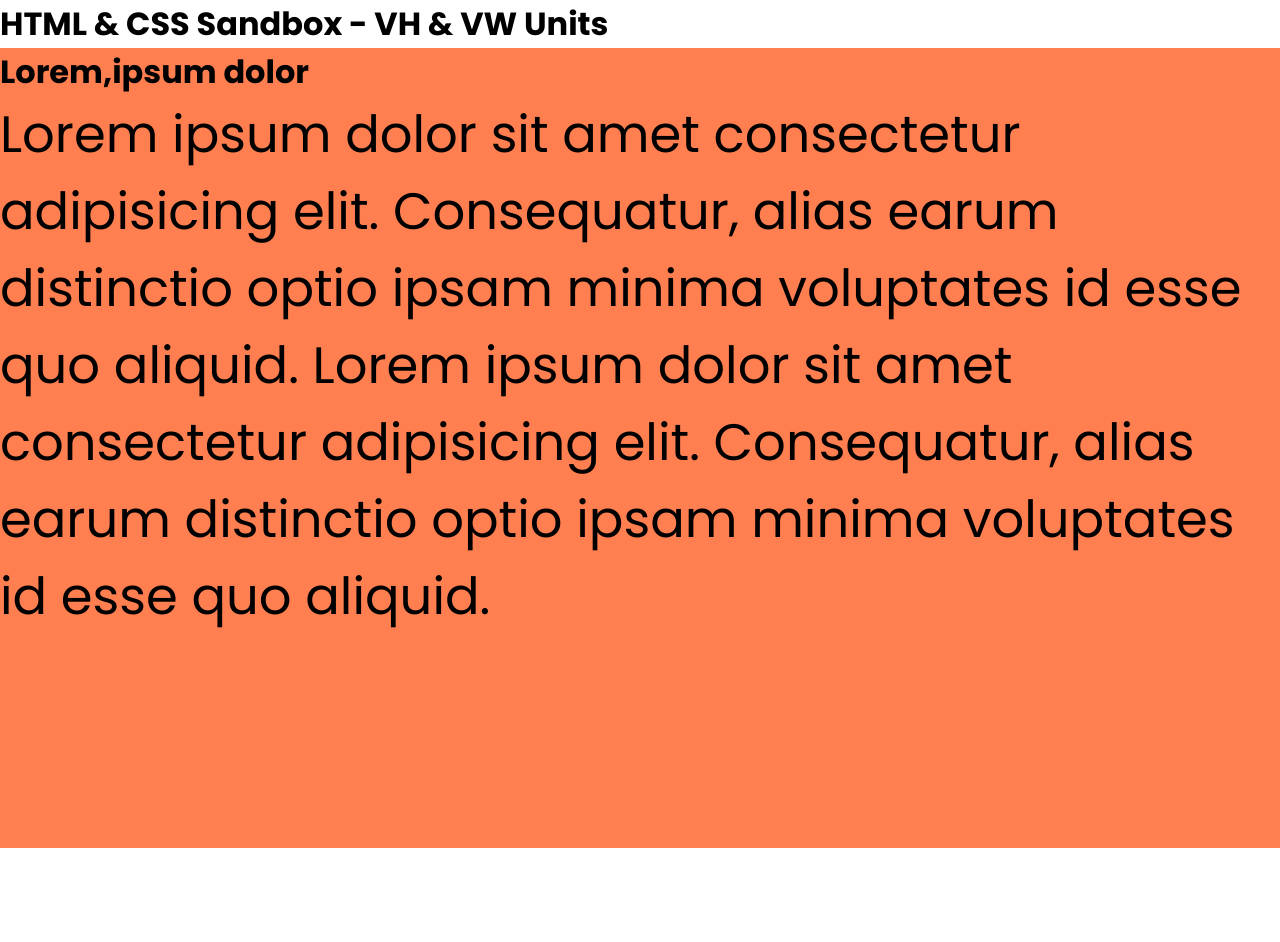
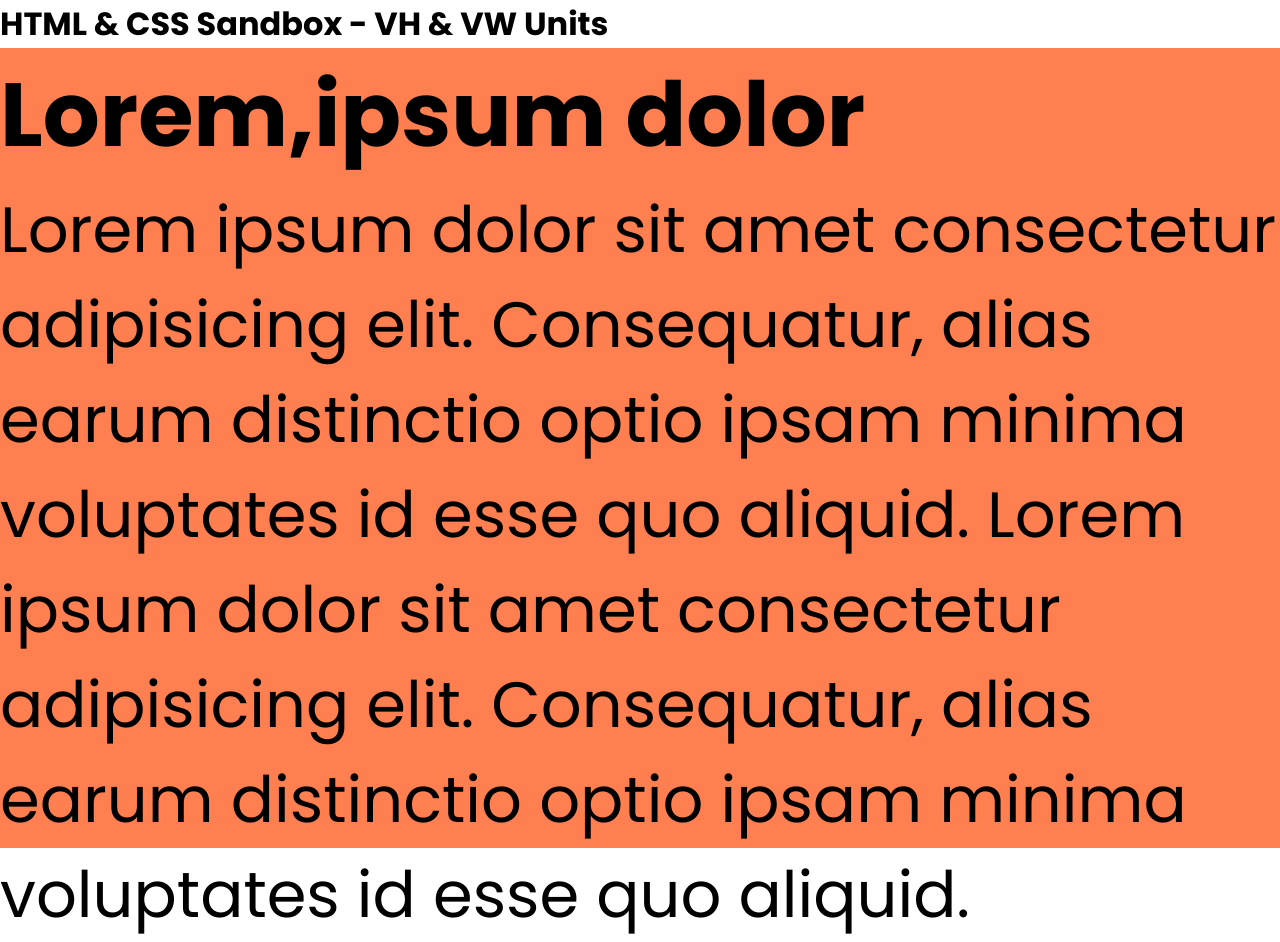
Before and after one commit to indraworks/new_html_css_brad_revamp, a plain HTML site: page 07-responsive-media-queries/03-vh-vw-units/index.html in a window 1280 px wide. Before the commit the page ends 848 px from the top, so only its background shows below. Drawn offline with Linux system fonts and the light colour scheme.

Commit message:
pengaturan vw dan vm

```diff
--- a/07-responsive-media-queries/03-vh-vw-units/styles.css
+++ b/07-responsive-media-queries/03-vh-vw-units/styles.css
@@ -10,17 +10,23 @@ body {
 
 .container {
   background: coral;
-  height: 100vh;/*
+  height: 100vh;
+  /* height: 100%; */
+  /* kalau pkai 100% maka hanya sampai tinggi content itu saja! yaitu class container  */
+  /*
    srtinya:ini tinggi 50% dari tinggi layar
    nah arah dari top ->ke bottom
   */
    /* width:50vw; */
    /* utk lebaradari atas ke bawah hanya 50 persen saja  */
 }
-/* .container h1 {
+.container h1 {
   font-size: 7vw;
-} */
+}
 .container p {
-  font-size: 4vw;
+  font-size: 5vw;
 }
-/* demikian juga utk  p bisa dibuat vw misalkan font-size:4w */
+/* demikian juga utk  p bisa dibuat vw misalkan font-size:4w
+jadi kita bisa buat ukuran font pakai vw atay vh selain px ,atau rem
+
+*/
```
Also changed, not shown: 07-responsive-media-queries/03-vh-vw-units/index.html (+13 -0 lines).
